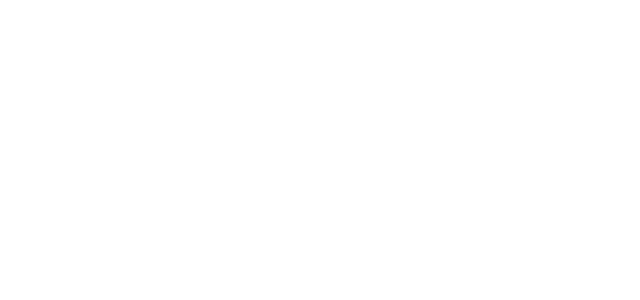
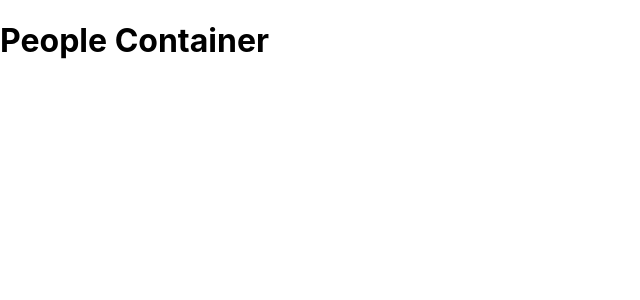
Before and after one commit to kdb23/csbs, a React (Create React App) app in the folder client/: page /home/members in a window 1280 px wide. Shown: the top 300 px of the page, without its empty margins (0-640 px from the left). Built offline with nearby package versions, Linux system fonts and the light colour scheme.

Commit message:
addition of nav bar

```diff
--- a/client/src/App.js
+++ b/client/src/App.js
@@ -4,6 +4,7 @@ import React from 'react';
 import {Route, Switch} from 'react-router-dom';
 import { UserContext} from './context/user';
 import Home from './Home'
+import PeopleContainer from './PeopleContainer';
 
 function App() {
 
@@ -13,6 +14,9 @@ function App() {
         <Route exact path="/home">
           <Home />
         </Route>
+        <Route exact path="/home/members">
+          <PeopleContainer />
+        </Route>
       </Switch>
     </>
 
--- a/client/src/Home.js
+++ b/client/src/Home.js
@@ -1,4 +1,7 @@
 import React, { useState, useEffect } from 'react';
+import { Router, Route, Switch } from 'react-router-dom'
+import PeopleContainer from './PeopleContainer';
+import NavBar from './NavBar';
 
 function Home() {
 
@@ -16,7 +19,8 @@ function Home() {
 
     return(
         <div>
-            <h1>HOMEPAGE</h1>
+            <PeopleContainer members={members} />
+            <NavBar />
         </div>
     )
 }
--- /dev/null
+++ b/client/src/NavBar.js
@@ -0,0 +1,16 @@
+import React from "react";
+import { Link } from 'react-router-dom'
+
+function NavBar() {
+    return(
+        <>
+            <Link to="/home">YEE HAW HERE</Link>
+            <div></div>
+            <Link to="/home/members">MEMBERS INFORMATION HERE</Link>
+            <div></div>
+            <Link to="/home/prayers">PRAYER REQUESTS</Link>
+        </>
+    )
+}
+
+export default NavBar
--- /dev/null
+++ b/client/src/PeopleContainer.js
@@ -0,0 +1,13 @@
+import React from 'react'
+
+function PeopleContainer() {
+    return(
+        <div>
+            <h1>
+                People Container
+            </h1>
+        </div>
+    )
+}
+
+export default PeopleContainer
```
